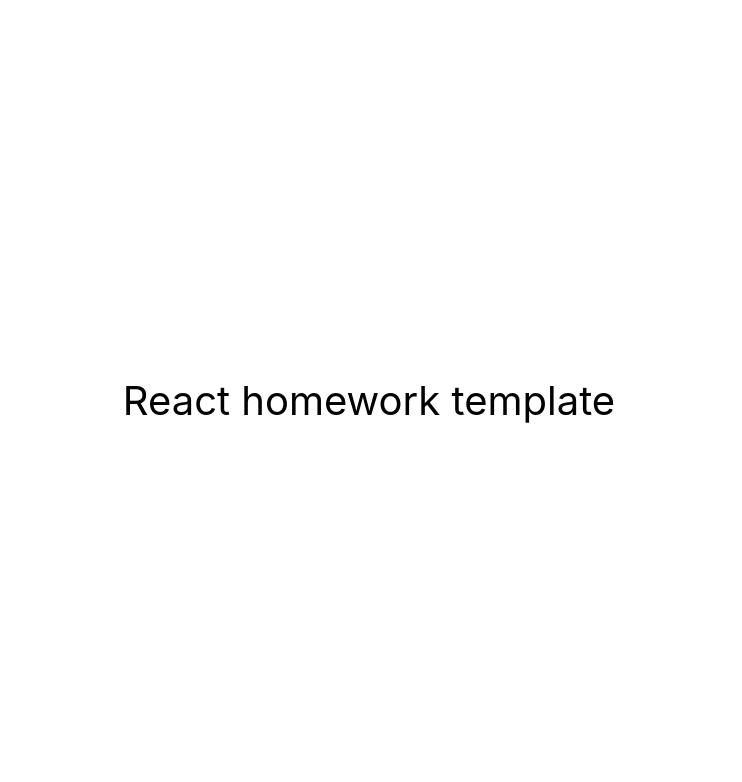
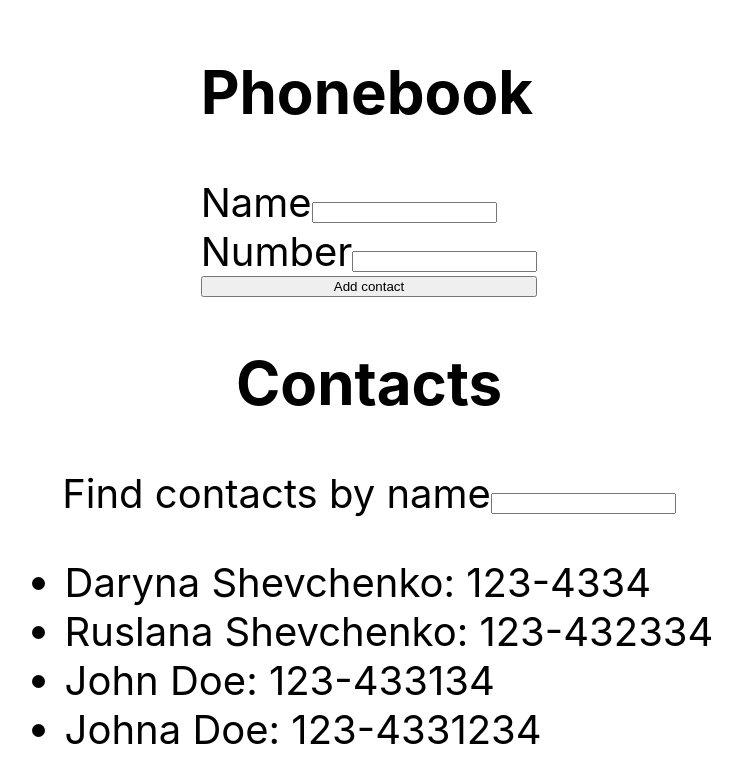
Before and after one commit to Daryna8/goit-react-hw-02-phonebook, a React (Create React App) app: page / in a window 1280 px wide. Shown: the top 782 px of the page, without its empty margins (271-1013 px from the left). Built offline with nearby package versions, Linux system fonts and the light colour scheme.

Commit message:
step 1, 2 and 3 done

```diff
--- a/package.json
+++ b/package.json
@@ -7,9 +7,11 @@
     "@testing-library/jest-dom": "^5.16.3",
     "@testing-library/react": "^12.1.4",
     "@testing-library/user-event": "^13.5.0",
+    "nanoid": "^5.0.4",
     "react": "^18.1.0",
     "react-dom": "^18.1.0",
     "react-scripts": "5.0.1",
+    "styled-components": "^6.1.1",
     "web-vitals": "^2.1.3"
   },
   "scripts": {
--- a/src/components/App.jsx
+++ b/src/components/App.jsx
@@ -1,16 +1,108 @@
-export const App = () => {
+import React from 'react';
+import { nanoid } from 'nanoid';
+import { StyledForm } from './PhoneBook.styled';
+
+export class App extends React.Component {
+  state = {
+    contacts: [
+      { id: '123', name: 'Daryna Shevchenko', number: '123-4334' },
+      { id: '122', name: 'Ruslana Shevchenko', number: '123-432334' },
+      { id: '121', name: 'John Doe', number: '123-433134' },
+      { id: '127', name: 'Johna Doe', number: '123-4331234' },
+    ],
+    filter: '',
+    name: '',
+    number: '',
+  };
+
+  handleSubmit = e => {
+    e.preventDefault();
+
+    const name = e.currentTarget.elements.name.value;
+    const id = nanoid();
+    const number = e.currentTarget.elements.number.value;
+    const contact = { name, id, number };
+
+    this.setState(prevState => ({
+      contacts: prevState.contacts.concat(contact),
+    }));
+
+    this.setState({
+      name: '',
+      number: '',
+    });
+  };
+
+  handleChangeInput = e => {
+    const value = e.currentTarget.value;
+    const name = e.currentTarget.name;
+    this.setState({ [name]: value });
+  };
+
+  getFilteredContacts = () => {
+    return this.state.contacts.filter(contact =>
+      contact.name.toLowerCase().includes(this.state.filter.toLowerCase())
+    );
+  };
+
+  render() {
+    const { filter, name, number } = this.state;
+    const filteredContacts = this.getFilteredContacts();
     return (
       <div
         style={{
           height: '100vh',
           display: 'flex',
           justifyContent: 'center',
+          flexDirection: 'column',
           alignItems: 'center',
           fontSize: 40,
-        color: '#010101'
+          color: '#010101',
         }}
       >
-      React homework template
+        <StyledForm onSubmit={this.handleSubmit}>
+          <h2>Phonebook</h2>
+          <label htmlFor="">
+            Name
+            <input
+              value={name}
+              onChange={this.handleChangeInput}
+              type="text"
+              name="name"
+              required
+            />
+          </label>
+          <label htmlFor="">
+            Number
+            <input
+              value={number}
+              onChange={this.handleChangeInput}
+              type="tel"
+              name="number"
+              required
+            />
+          </label>
+          <button type="submit">Add contact</button>
+        </StyledForm>
+
+        <h2>Contacts</h2>
+        <label htmlFor="">
+          Find contacts by name
+          <input
+            value={filter}
+            onChange={this.handleChangeInput}
+            type="text"
+            name="filter"
+          />
+        </label>
+        <ul>
+          {filteredContacts.map(({ name, id, number }) => (
+            <li key={id}>
+              {name}: {number}
+            </li>
+          ))}
+        </ul>
       </div>
     );
-};
+  }
+}
--- /dev/null
+++ b/src/components/PhoneBook.styled.js
@@ -0,0 +1,6 @@
+import styled from 'styled-components';
+
+export const StyledForm = styled.form`
+  display: flex;
+  flex-direction: column;
+`;
```
Also changed, not shown: 1 other file (tests, documents, lock files or other folders). Lines whose indentation alone changed are shown as unchanged.
